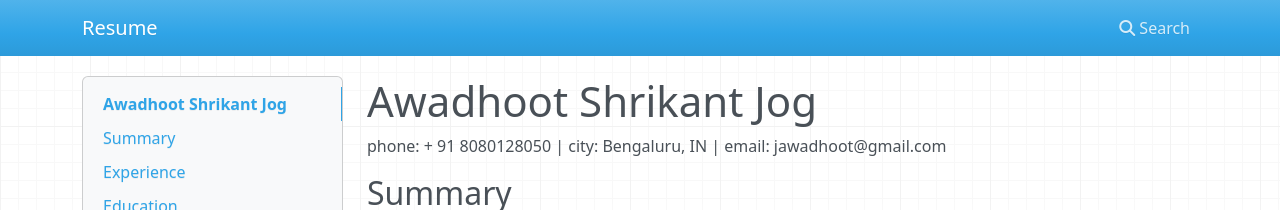
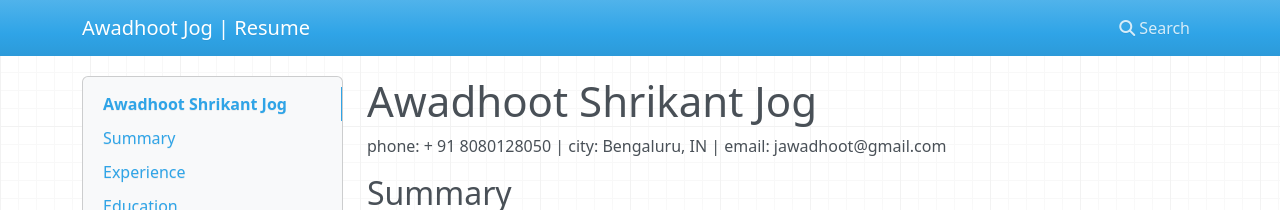
Before and after one commit to jawadhoot/resume, an MkDocs documentation site: the page built from docs/index.md, in a window 1280 px wide. Shown: the top 210 px of the page. Built offline with MkDocs 1.6.1, drawn with Linux system fonts in a browser that asks for light colours; nearby versions of some CDN libraries.

Commit message:
change title

```diff
--- a/mkdocs.yml
+++ b/mkdocs.yml
@@ -1 +1 @@
-site_name: Resume
+site_name: Awadhoot Jog | Resume
```
Also changed, not shown: site/404.html, site/index.html, 1 other file.
